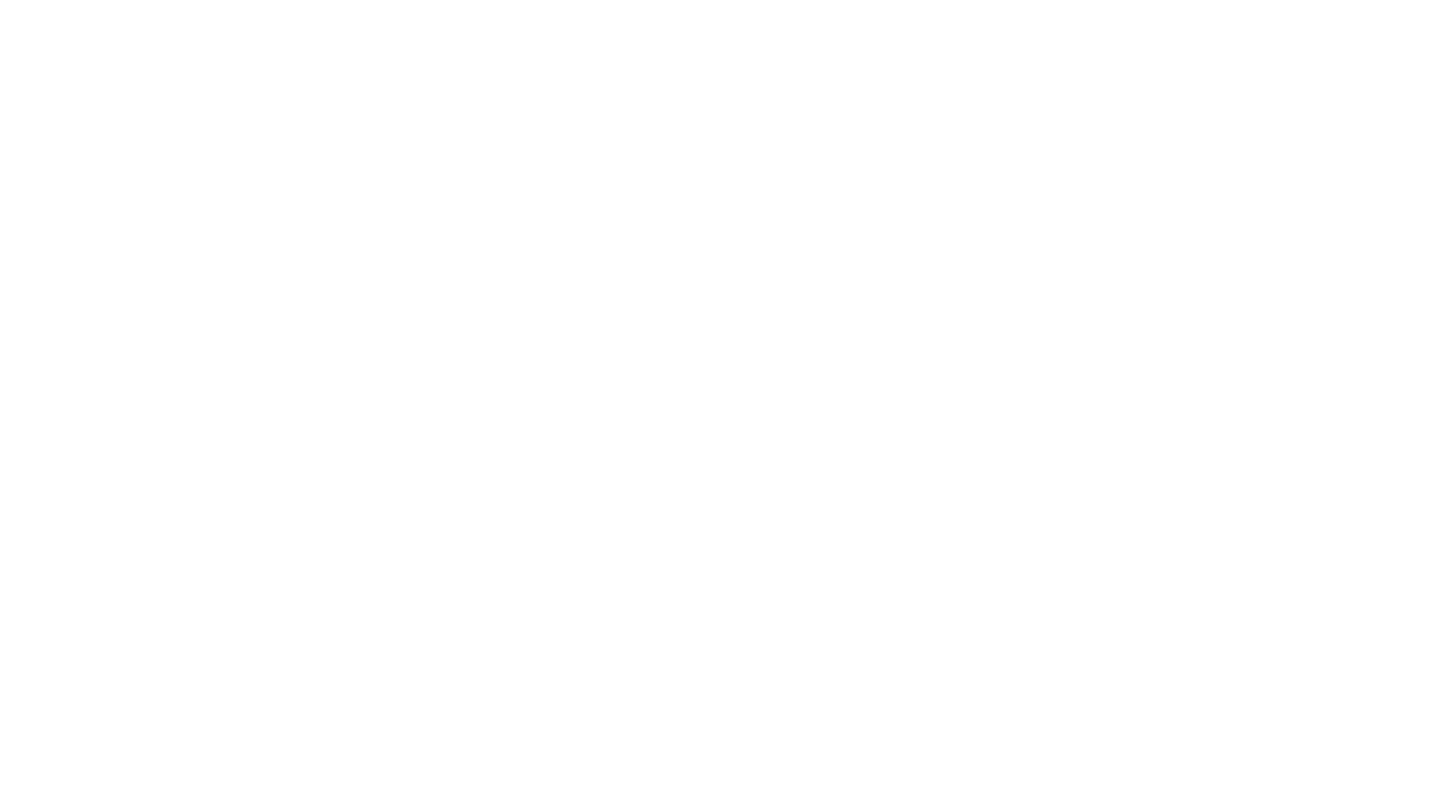
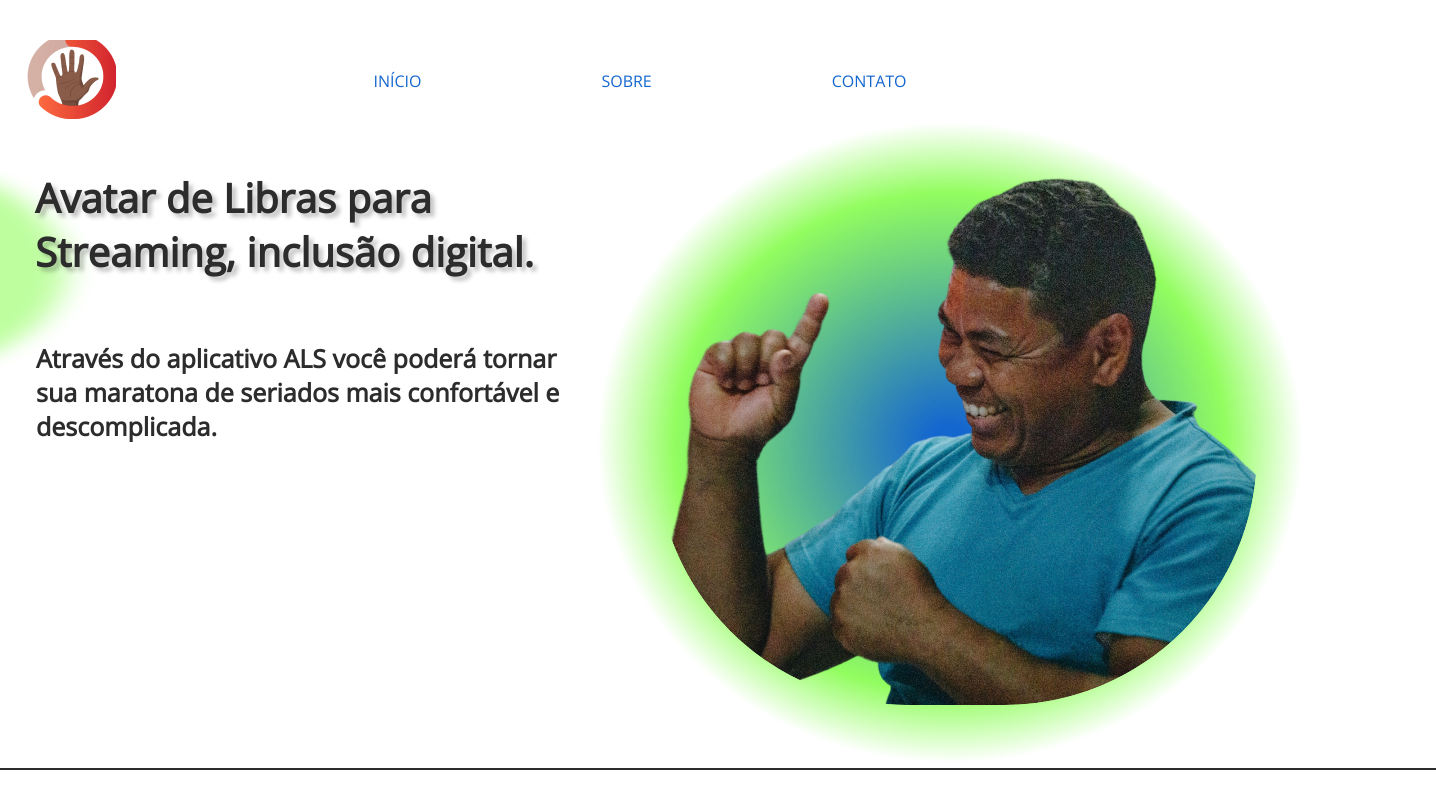
Before and after one commit to Allanpt/Projeto_Mais1Code, a plain HTML site: page index.html in a window 1280 px wide. Shown: the whole page, 1436 px wide, since content can reach past the window. Drawn offline with nearby package versions, Linux system fonts and the light colour scheme.

Commit message:
modificacao

```diff
--- a/index.html
+++ b/index.html
@@ -1,13 +1,55 @@
 <!DOCTYPE html>
-<html lang="en">
+<html lang="pt-br">
 <head>
     <meta charset="UTF-8">
     <meta http-equiv="X-UA-Compatible" content="IE=edge">
     <meta name="viewport" content="width=device-width, initial-scale=1.0">
+    <link rel="shortcut icon" href="./img/logo.png" type="image/x-icon">
     <link rel="stylesheet" href="style.css">
+    <link href="https://fonts.googleapis.com/css?family=Open+Sans" rel="stylesheet">
     <title>Debbugers' Project</title>
 </head>
 <body>
+<header class="cabecalho">
+
+<img  class='logo' src="./img/logo.png" alt="logo">
+<div class="lista-container">
+    <ul class="lista">
+      <li><a href="#">Início</a></li>
+      <li><a href="#">Sobre</a></li>
+      <li><a href="#">Contato</a></li>
+    </ul>
+  </div>
+
+</header>
+<section class="textoeimagem">
+<div class="texto">
+<h1 class="textoh1">
+    Avatar de Libras para Streaming, inclusão digital.
+
+</h1>
+
+<p class="textoparagrafo">
+    Através do aplicativo ALS você poderá tornar sua maratona de seriados mais confortável e descomplicada.
+
+
+</p>
+
+</div>
+<div class="imagens">
+    <img class="lado" src="./img/Ellipse 3.png" alt="fotodelado">
+    <img class="frente" src="./img/imagem1.png" alt="fotodafrente">
+    <img  class="fundo" src="./img/Ellipse 1.png" alt="fotodetraz">
+
+</div>
+
+
+
+
+
+</section>
+<hr class="linha">
+
 
 </body>
 </html>
--- a/style.css
+++ b/style.css
@@ -0,0 +1,127 @@
+*{
+    margin: 0;
+    padding: 0;
+    box-sizing: border-box;
+    list-style: none;
+    text-decoration: none;
+
+}
+
+
+
+.lista{
+    display: flex;
+    flex-wrap:wrap;
+    flex-direction:center;
+    justify-content: center;
+    align-items: center;
+    padding: 10px;
+    gap: 180px;
+    margin-top: 60px;
+
+    color: #1466cf;
+    font-family: 'Open Sans', sans-serif;
+    size: 20px;
+}
+
+.lista a{
+    color: #1466cf;
+    list-style: none;
+    text-transform: uppercase;
+}
+
+.lista a:hover{
+    text-decoration: underline;
+
+}
+
+.logo{
+    position: absolute;
+    height: 79px;
+    left: 27px;
+    right: 1px;
+    top: 40px;
+}
+
+.textoeimagem{
+    display: flex;
+    margin-top: 60px;
+    margin-left: 100px;
+
+}
+.textoh1{
+
+    position: absolute;
+width: 545px;
+height: 207px;
+left: 35px;
+top: 171px;
+
+font-family: 'Open Sans';
+font-style: normal;
+font-weight: 800;
+font-size: 40px;
+line-height: 54px;
+
+color: #2C2C2C;
+
+text-shadow: 4px 4px 4px rgba(0, 0, 0, 0.25);
+    z-index: 2;
+}
+
+.textoparagrafo{
+
+position: absolute;
+width: 545px;
+height: 207px;
+left: 36px;
+top: 341px;
+
+font-family: 'Open Sans';
+font-style: normal;
+font-weight: 700;
+font-size: 25px;
+line-height: 34px;
+
+color: #2C2C2C;
+
+}
+
+.frente{
+    position: absolute;
+width: 601px;
+height: 549px;
+left: 656px;
+top: 156px;
+z-index: 1;
+
+
+border-radius: 253px;
+}
+
+.fundo{
+position: absolute;
+width: 710.29px;
+height: 645.1px;
+left: 594.86px;
+top: 120px;
+
+}
+
+.lado{
+position: absolute;
+width: 220px;
+height: 251px;
+left: -118px;
+top: 143px;
+
+}
+.linha{
+    position: absolute;
+width: 1440px;
+height: 0px;
+left: -4px;
+top: 768px;
+
+border: 1px solid #2C2C2C;
+}
```
Also changed, not shown: img/Ellipse 1.png (added), img/Ellipse 3.png (added), img/imagem1.png (added), img/logo.png (added), 1 other file.
